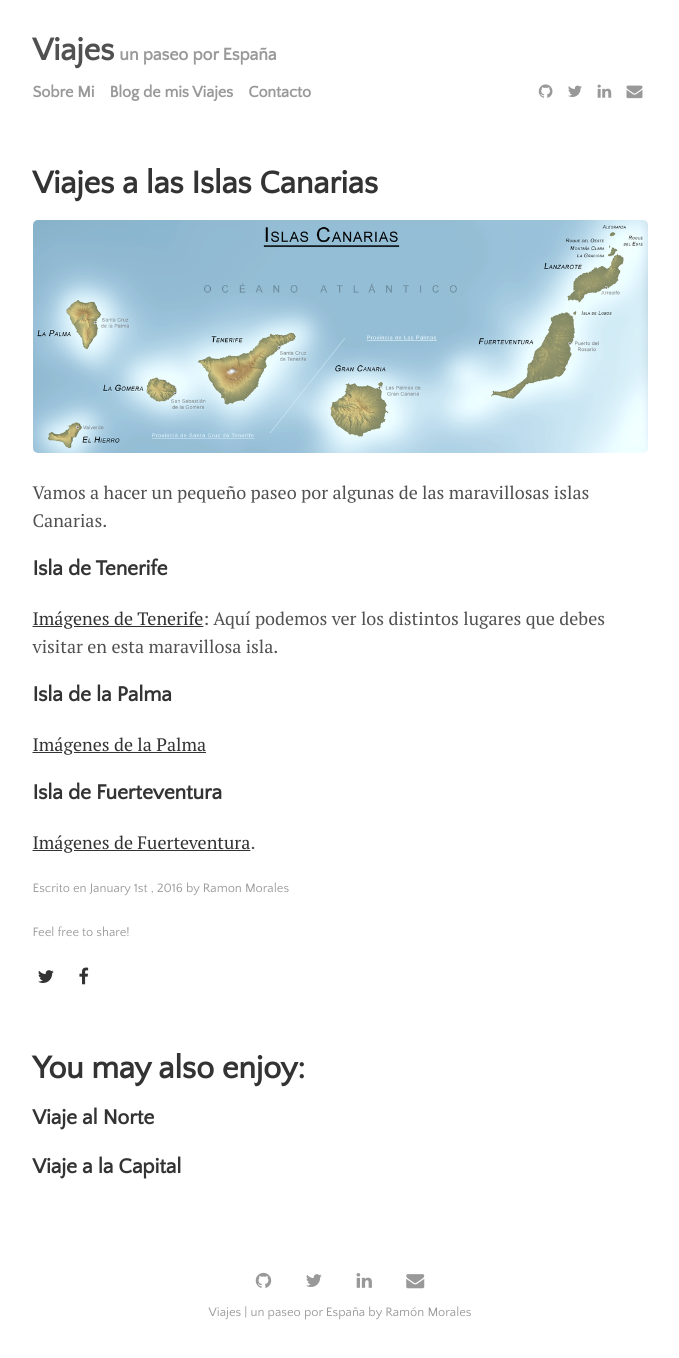
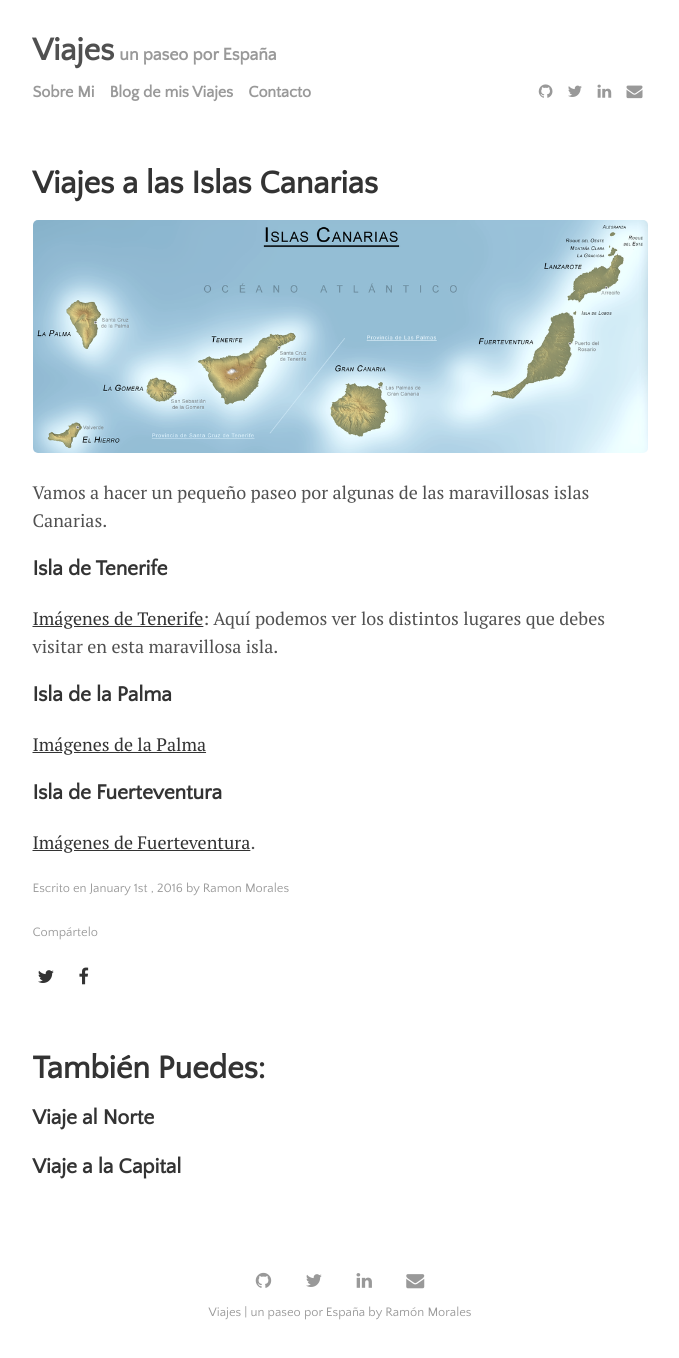
Before and after one commit to jramorales/BLogMisViajes, a Jekyll site: the page built from _posts/2016-01-01-welcome-to-lagrange.md, in a window 1280 px wide. Shown: the whole page, without its empty margins (300-979 px from the left). Built offline with Jekyll 4.4.1, drawn with Linux system fonts in a browser that asks for light colours.

Commit message:
Update settings.yml

```diff
--- a/_data/settings.yml
+++ b/_data/settings.yml
@@ -1,10 +1,10 @@
 # Change 'comments' to true for Disqus comments
 disqus:
   comments: false
-  disqus_shortname: 'https-lenpaul-github-io-lagrange'
+  disqus_shortname: 'http://disqus.com/by/moguimon'
 
 # If you are not using Google Analytics, please change 'google-ID' to an empty string
-google-ID: 'UA-112060364-1'
+# google-ID: 'UA-112060364-1'
 
 menu:
 - {name: 'Sobre Mi', path: 'menu', url: 'sobremi.html'}
@@ -23,8 +23,8 @@ pagination:
   next_page: 'Nuevas'
   previous_page: 'Antiguas'
 
-sharing_button_prompt: 'Feel free to share!'
+sharing_button_prompt: 'Compártelo'
 
-related_posts: 'You may also enjoy:'
+related_posts: 'También Puedes:'
 
 post_date_prefix: 'Escrito en'
```
